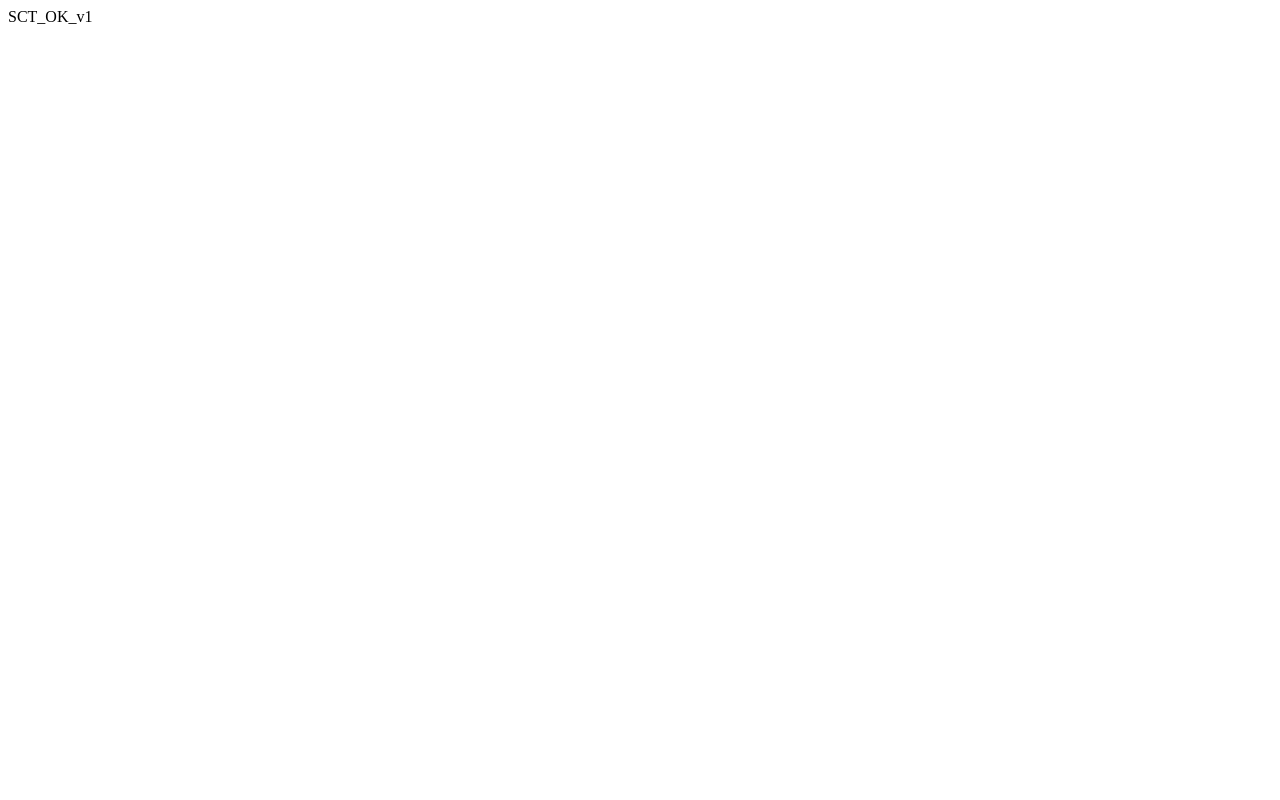
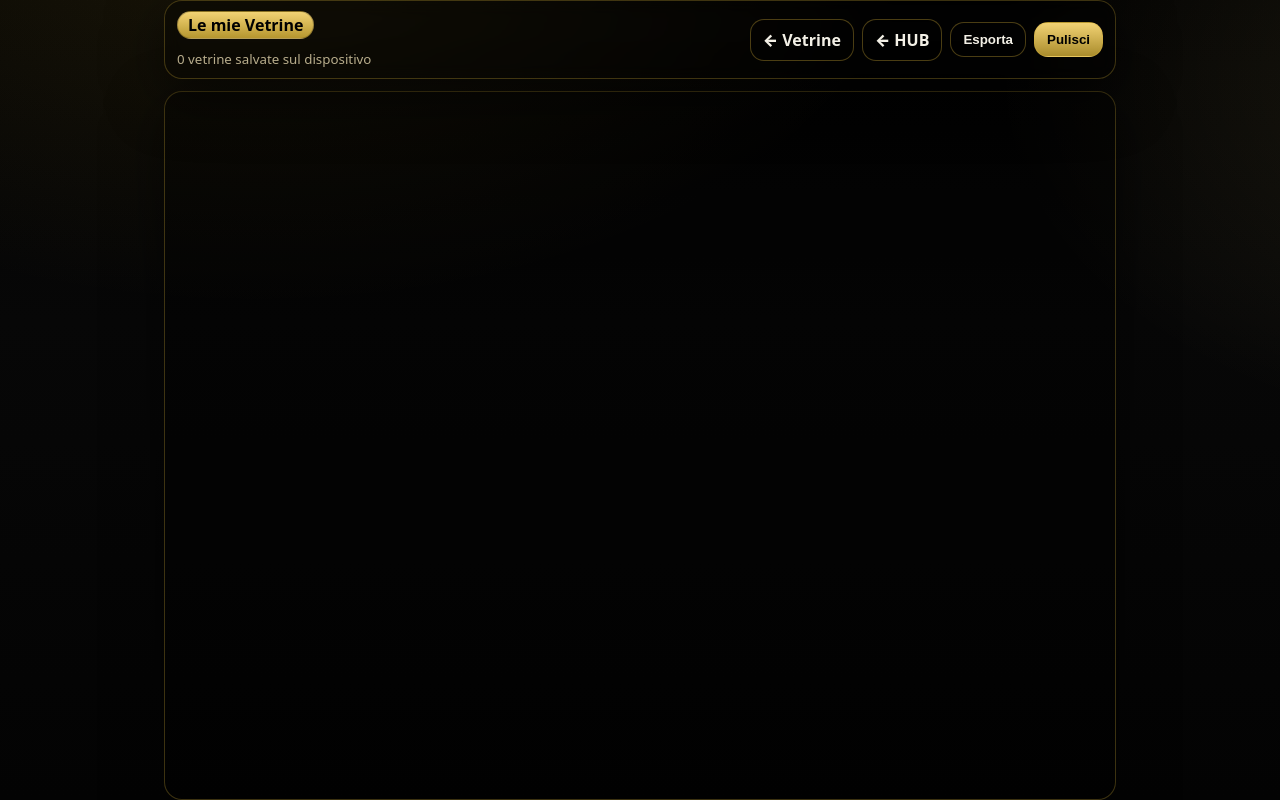
Before and after one commit to Servtae/Vetrina-di-SerCucTech, a plain HTML site: page vetrina.html in a window 1280 px wide. Drawn offline with Linux system fonts and the light colour scheme.

Commit message:
Restore vetrina (broken by patch)

```diff
--- a/vetrina.html
+++ b/vetrina.html
@@ -1,14 +1,129 @@
-SCT_OK_v1
-<script>
-/* FIX HUB/VETRINE for GitHub Pages */
-(function(){
-  const HUB_PUBLIC = "https://hub.sercuctech.net";
-  const VETRINE_PUBLIC = "https://servtae.github.io/Vetrina-di-SerCucTech/";
+<!doctype html>
+<html lang="it">
+<head>
+  <meta charset="utf-8"/>
+  <meta name="viewport" content="width=device-width,initial-scale=1,viewport-fit=cover"/>
+  <title>Le mie Vetrine — SerCucTech</title>
+  <meta name="theme-color" content="#d4af37" />
+  <style>
+    :root{
+      --bg:#050505; --panel:#0b0b0b; --line: rgba(212,175,55,.28);
+      --gold:#d4af37; --txt:#f3f0e6; --mut:#b8ad8c; --r:18px;
+      --shadow: 0 18px 55px rgba(0,0,0,.55);
+    }
+    *{box-sizing:border-box}
+    html,body{height:100%}
+    body{
+      margin:0; font-family:system-ui,-apple-system,Segoe UI,Roboto,Arial,sans-serif;
+      color:var(--txt);
+      background:
+        radial-gradient(1200px 700px at 20% -10%, rgba(212,175,55,.12), transparent 55%),
+        radial-gradient(900px 600px at 120% 10%, rgba(255,222,122,.10), transparent 60%),
+        linear-gradient(180deg, #020202, #070707 40%, #030303);
+    }
+    .app{
+      height:100%;
+      display:grid;
+      grid-template-rows:auto 1fr;
+      gap:12px;
+      padding: env(safe-area-inset-top) 14px env(safe-area-inset-bottom) 14px;
+      max-width:980px; margin:0 auto;
+    }
+    header{
+      display:flex; align-items:center; justify-content:space-between; gap:10px;
+      background: rgba(0,0,0,.35);
+      border:1px solid var(--line);
+      border-radius: var(--r);
+      padding:10px 12px;
+      box-shadow: var(--shadow);
+      backdrop-filter: blur(8px);
+    }
+    header b{
+      font-size:16px; color:#000;
+      background: linear-gradient(180deg, rgba(255,222,122,.95), rgba(212,175,55,.85));
+      display:inline-block;
+      padding:2px 10px;
+      border-radius:999px;
+      border:1px solid rgba(0,0,0,.25);
+      white-space:nowrap;
+      overflow:hidden;
+      text-overflow:ellipsis;
+      max-width:70vw;
+    }
+    header small{color:var(--mut); display:block; margin-top:6px}
+    .row{display:flex; gap:8px; align-items:center; flex-wrap:wrap; justify-content:flex-end}
+    button, a.btn{
+      appearance:none; border:1px solid rgba(212,175,55,.35);
+      background: rgba(0,0,0,.25);
+      color:var(--txt); border-radius:14px; padding:9px 12px; font-weight:900;
+      cursor:pointer; text-decoration:none;
+    }
+    button.gold{background:linear-gradient(180deg, rgba(255,222,122,.95), rgba(212,175,55,.80)); color:#000;}
+    button:disabled{opacity:.55; cursor:not-allowed}
+    .panel{
+      background: rgba(0,0,0,.35);
+      border:1px solid var(--line);
+      border-radius: var(--r);
+      box-shadow: var(--shadow);
+      overflow:hidden;
+      display:flex; flex-direction:column;
+      min-height:0;
+    }
+    .list{padding:12px; overflow:auto; flex:1}
+    .broadcast{
+      border:1px solid rgba(212,175,55,.18);
+      background: rgba(0,0,0,.20);
+      border-radius:16px;
+      padding:10px 12px;
+      margin:0 0 12px;
+    }
+    .broadcast .top{display:flex; gap:8px; flex-wrap:wrap; justify-content:center}
+    .broadcast .meta{color:var(--mut); font-size:12px; margin-top:10px; text-align:center}
+    .card{
+      border:1px solid rgba(212,175,55,.18);
+      background: rgba(0,0,0,.25);
+      border-radius:16px;
+      padding:10px 12px;
+      margin:10px 0;
+    }
+    .card h3{margin:0 0 6px; font-size:16px}
+    .meta{color:var(--mut); font-size:12px}
+    .actions{display:flex; gap:8px; flex-wrap:wrap; margin-top:10px}
+    .selrow{display:flex; align-items:center; gap:10px}
+    .selrow input{transform:scale(1.15)}
+    .empty{padding:18px; color:var(--mut)}
+    textarea{
+      width:100%; min-height:88px; max-height:180px; resize:vertical;
+      border-radius:14px;
+      border:1px solid rgba(212,175,55,.35);
+      background: rgba(0,0,0,.20);
+      color:var(--txt);
+      padding:10px 12px;
+      outline:none;
+      margin-top:10px;
+    }
+  </style>
+</head>
+<body>
+  <div class="app">
+    <header>
+      <div>
+        <b>Le mie Vetrine</b>
+        <small id="sub">0 vetrine salvate sul dispositivo</small>
+      </div>
+      <div class="row">
+        <a class="btn" href="/vetrine.html" aria-label="Torna a Vetrine">← Vetrine</a>
+        <a class="btn" href="/index.html" aria-label="Torna al HUB">← HUB</a>
+        <button class="btn" id="btnExport" aria-label="Esporta elenco">Esporta</button>
+        <button class="btn gold" id="btnClear" aria-label="Pulisci elenco">Pulisci</button>
+      </div>
+    </header>
 
-  const hubBtn = document.getElementById("btnHub");
-  const vetBtn = document.getElementById("btnVetrine");
+    <div class="panel">
+      <div class="list" id="list"></div>
+    </div>
+  </div>
 
-  if(hubBtn) hubBtn.href = HUB_PUBLIC;
-  if(vetBtn) vetBtn.href = VETRINE_PUBLIC;
-})();
-</script>
+  <script src="/system/myvetrine.js" defer></script>
+</body>
+</html>
```
